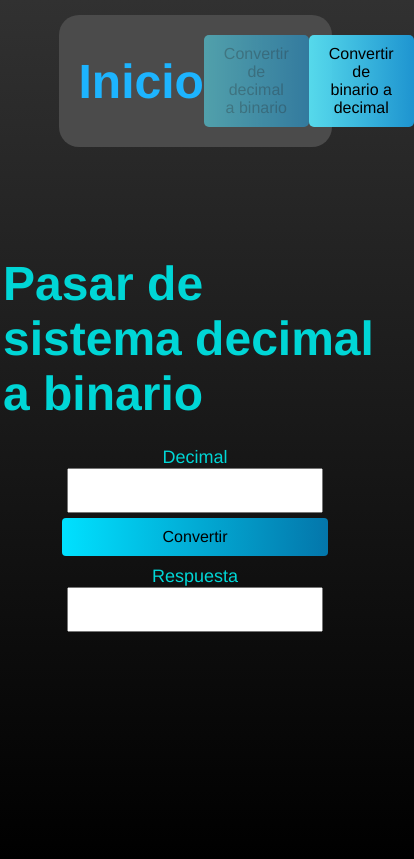
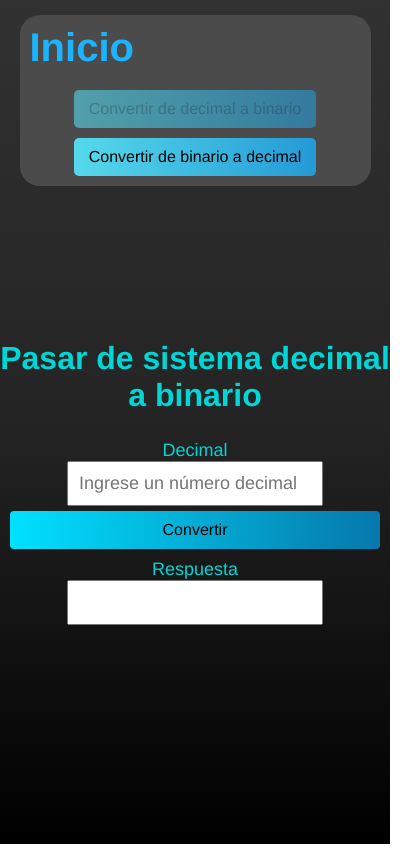
Before and after one commit to AGBR121/Binary_to_decimal, a React (Vite) app: page /decimal-binario in a window 390 px wide. Shown: the whole page, 414 px wide, since content can reach past the window. Built offline with nearby package versions, Linux system fonts and the light colour scheme.

Commit message:
Complete

```diff
--- a/src/App.css
+++ b/src/App.css
@@ -1,6 +1,8 @@
 body {
   margin: 0;
   padding: 0;
-  height: 100vh;
-  background: linear-gradient(to top, black, #313131);
+  min-height: 100vh;
+  background: linear-gradient(to top, black, #242424, #313131);
+  display: flex;
+  flex-direction: column;
 }
--- a/src/components/binariodecimal.jsx
+++ b/src/components/binariodecimal.jsx
@@ -1,18 +1,41 @@
 import React, { useState } from 'react';
 import Navbar from './navbar.jsx';
 import '../styles/form.css';
-export default function BinarioDecimal(){
-    return(
+
+export default function BinarioDecimal() {
+    const [binary, setBinary] = useState('');
+    const [decimal, setDecimal] = useState('');
+
+    const handleBinaryChange = (e) => {
+        setBinary(e.target.value);
+    };
+
+    const handleConvert = (e) => {
+        e.preventDefault();
+        if (/^[01]+$/.test(binary)) {
+            setDecimal(parseInt(binary, 2));
+        } else {
+            setDecimal('NAN');
+        }
+    };
+
+    return (
         <div>
-            <Navbar/>
+            <Navbar />
             <div className='form'>
                 <h4>Pasar de sistema binario a decimal</h4>
-            <br></br>
+                <br />
                 <div className='Form'>
-                <form>
+                    <form onSubmit={handleConvert}>
                         <label>
                             Binario
-                        <input type='number' required/>
+                            <input
+                                type='text'
+                                value={binary}
+                                onChange={handleBinaryChange}
+                                placeholder="Ingrese un número binario"
+                                required
+                            />
                         </label>
                         <div className='button-container'>
                             <button type='submit'>Convertir</button>
@@ -22,10 +45,10 @@ export default function BinarioDecimal(){
                 <div>
                     <label>
                         Respuesta
-            <input type="text" readOnly />
+                        <input type="text" value={decimal} readOnly />
                     </label>
                 </div>
             </div>
         </div>
-    )
+    );
 }
--- a/src/components/decimalbinario.jsx
+++ b/src/components/decimalbinario.jsx
@@ -1,31 +1,55 @@
 import React, { useState } from 'react';
 import Navbar from './navbar.jsx';
 import '../styles/form.css';
+
 export default function DecimalBinario(){
+    const [decimal, setDecimal] = useState('');
+    const [binary, setBinary] = useState('');
+
+    const handleDecimalChange = (e) => {
+        setDecimal(e.target.value);
+    };
+
+    const handleConvert = () => {
+        if (!isNaN(decimal) && decimal !== '') {
+            setBinary(decimalToBinary(Number(decimal)));
+        } else {
+            setBinary('Entrada inválida');
+        }
+    };
+
+    const decimalToBinary = (decimal) => {
+        return (decimal >>> 0).toString(2);
+    };
+
     return(
         <div>
             <Navbar/>
             <div className='form'>
                 <h4>Pasar de sistema decimal a binario</h4>
-            <br></br>
+                <br/>
                 <div className='Form'>
-                <form>
                     <label>
                         Decimal
-                        <input type='number' required/>
+                        <input
+                            type='number'
+                            value={decimal}
+                            onChange={handleDecimalChange}
+                            placeholder="Ingrese un número decimal"
+                            required
+                        />
                     </label>
                     <div className='button-container'>
-                    <button type='submit'>Convertir</button>
+                        <button type='button' onClick={handleConvert} >Convertir</button>
                     </div>
-                </form>
                 </div>
                 <div>
                     <label>
                         Respuesta
-            <input type="text" readOnly />
+                        <input type="text" value={binary} readOnly />
                     </label>
                 </div>
             </div>
         </div>
-    )
+    );
 }
--- a/src/styles/form.css
+++ b/src/styles/form.css
@@ -1,4 +1,4 @@
-.form{
+.form {
     display: flex;
     flex-direction: column;
     justify-content: center;
@@ -6,24 +6,24 @@
     height: 70vh;
   }
 
-.form h4{
+  .form h4 {
       color: rgb(0, 214, 214);
       font-size: 3rem;
       margin: 3px;
+      text-align: center;
+      width: 100%;
   }
 
-.Form{
+  .Form {
       padding: 5px;
       display: flex;
       flex-direction: column;
       justify-content: center;
       align-items: center;
       width: 80%;
-
   }
 
-
-.form label{
+  .form label {
       color: rgb(0, 214, 214);
       margin: 0 10px;
       font-size: large;
@@ -33,9 +33,10 @@
       align-items: center;
   }
 
-input{
+  input {
       padding: 10px;
       font-size: large;
+      width: 120%;
   }
 
   .button-container {
@@ -44,3 +45,19 @@ input{
       width: 100%;
       padding: 5px;
   }
+
+  @media (max-width: 768px) {
+      .form h4 {
+          font-size: 2rem;
+          text-align: center;
+          width: 100%;
+      }
+
+      .Form {
+          width: 100%;
+      }
+
+      input {
+          width: 100%;
+      }
+  }
--- a/src/styles/home.css
+++ b/src/styles/home.css
@@ -39,6 +39,7 @@ button {
   border-radius: 4px;
   font-size: 1rem;
   cursor: pointer;
+  transition: color 0.3s;
 }
 button:hover{
   background-color: rgb(0, 145, 145);
--- a/src/styles/navbar.css
+++ b/src/styles/navbar.css
@@ -10,6 +10,7 @@ header {
     margin-top: 15px;
     border-radius: 20px;
     padding: 20px;
+    flex-wrap: wrap;
 }
 
 header a {
@@ -21,6 +22,7 @@ header a {
     width: 60%;
     display: flex;
     justify-content: space-between;
+    flex-wrap: wrap;
 }
 
 h3 {
@@ -41,6 +43,7 @@ h3:hover {
     padding: 10px 20px;
     border-radius: 5px;
     cursor: pointer;
+    margin-top: 10px;
 }
 
 .buttonNavbar button:hover {
@@ -56,3 +59,26 @@ button:disabled {
     cursor: not-allowed;
     background: linear-gradient(to right, rgb(86, 217, 235), #1badf7ce);
 }
+
+@media (max-width: 768px) {
+    header {
+        width: 90%;
+        flex-direction: column;
+        align-items: flex-start;
+        padding: 10px;
+    }
+
+    h3 {
+        font-size: 2.5rem;
+        margin-bottom: 10px;
+    }
+
+    .buttonNavbar {
+        width: 100%;
+        justify-content: center;
+    }
+
+    .buttonNavbar button {
+        padding: 10px 15px;
+    }
+}
```
Lines whose indentation alone changed are shown as unchanged.
